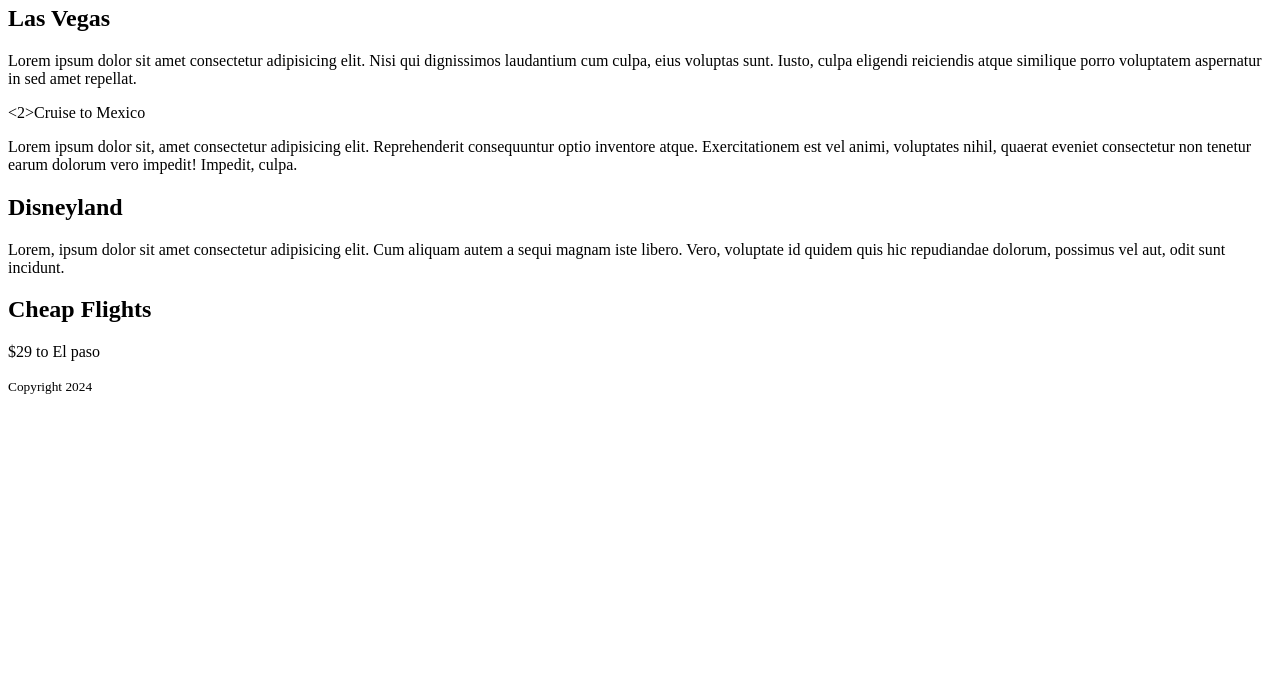
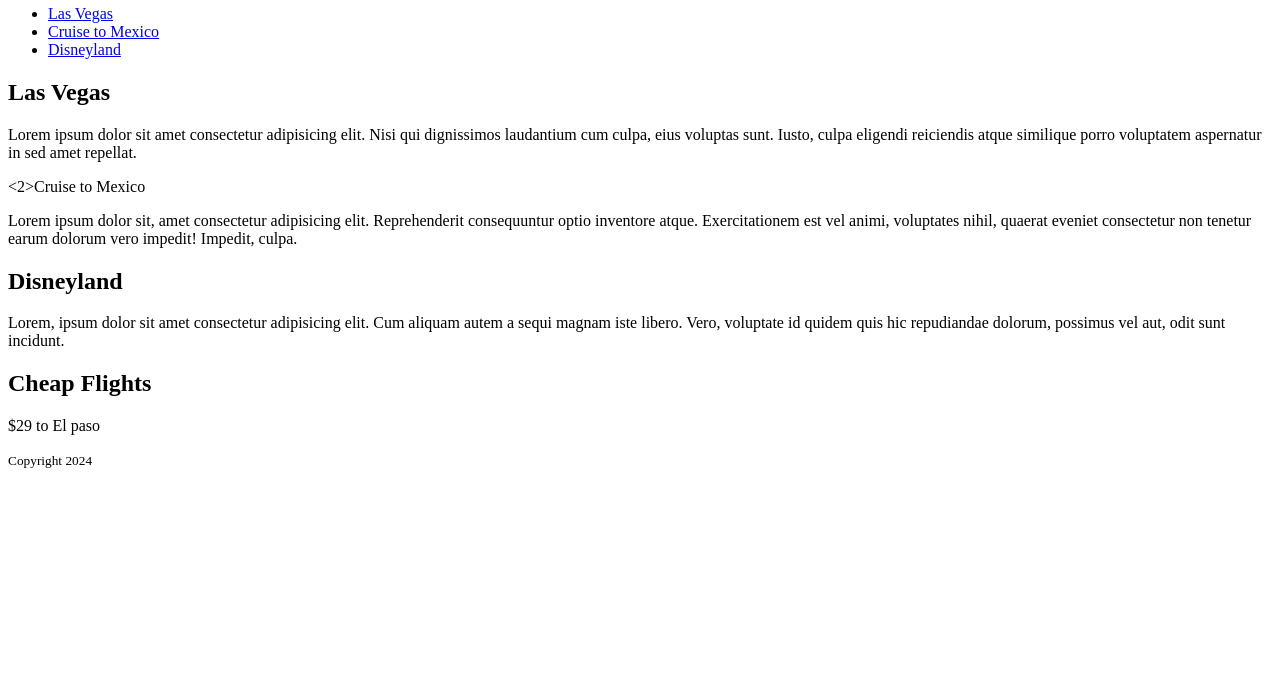
Before and after one commit to CRosal04/GIT337, a plain HTML site: page index.html in a window 1280 px wide. Shown: the part 122-800 px from the top of the page. Drawn offline with Linux system fonts and the light colour scheme.

Commit message:
Update index.html

```diff
--- a/index.html
+++ b/index.html
@@ -13,7 +13,9 @@
 <nav>
     <h2>Main Navigation</h2>
     <ul>
-
+        <li><a href="#">Las Vegas</a></li>
+        <li><a href="#">Cruise to Mexico</a></li>
+        <li><a href="#">Disneyland</a></li>
     </ul>
 </nav>
 <main>
```
